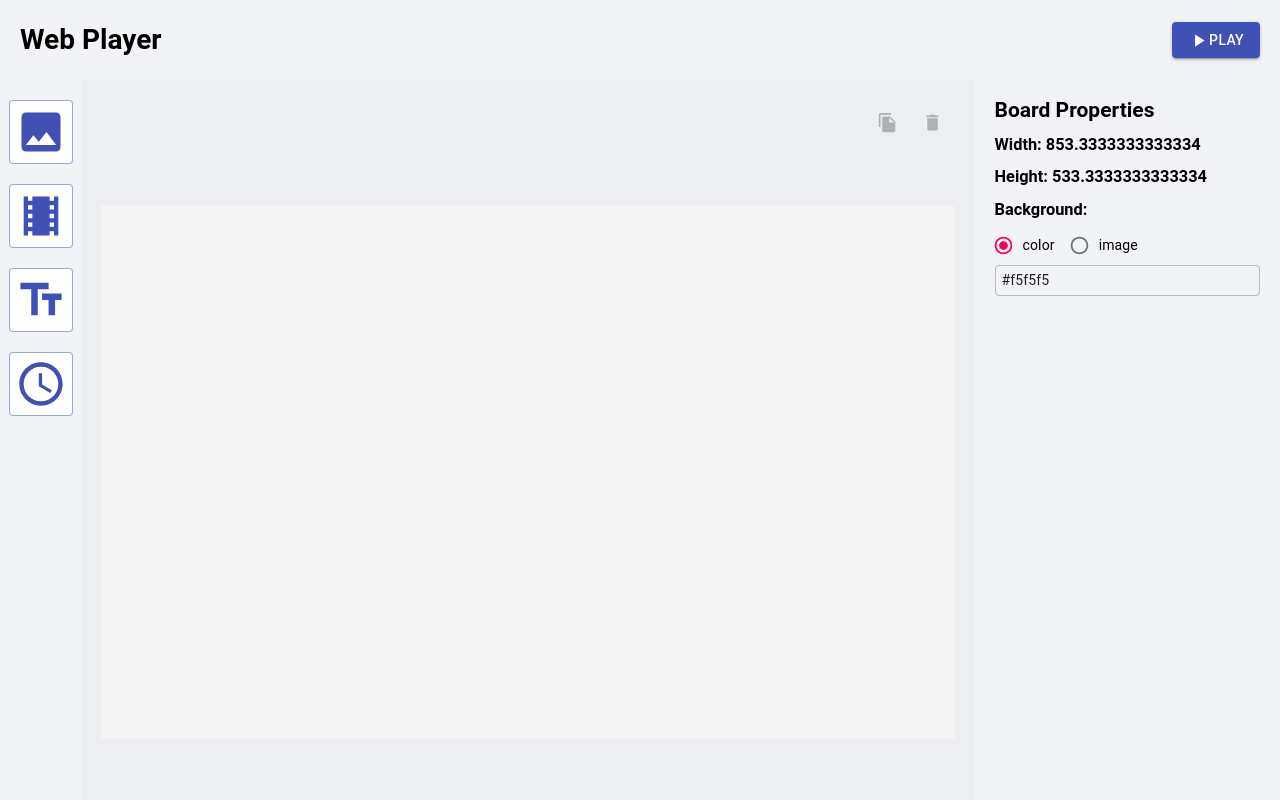
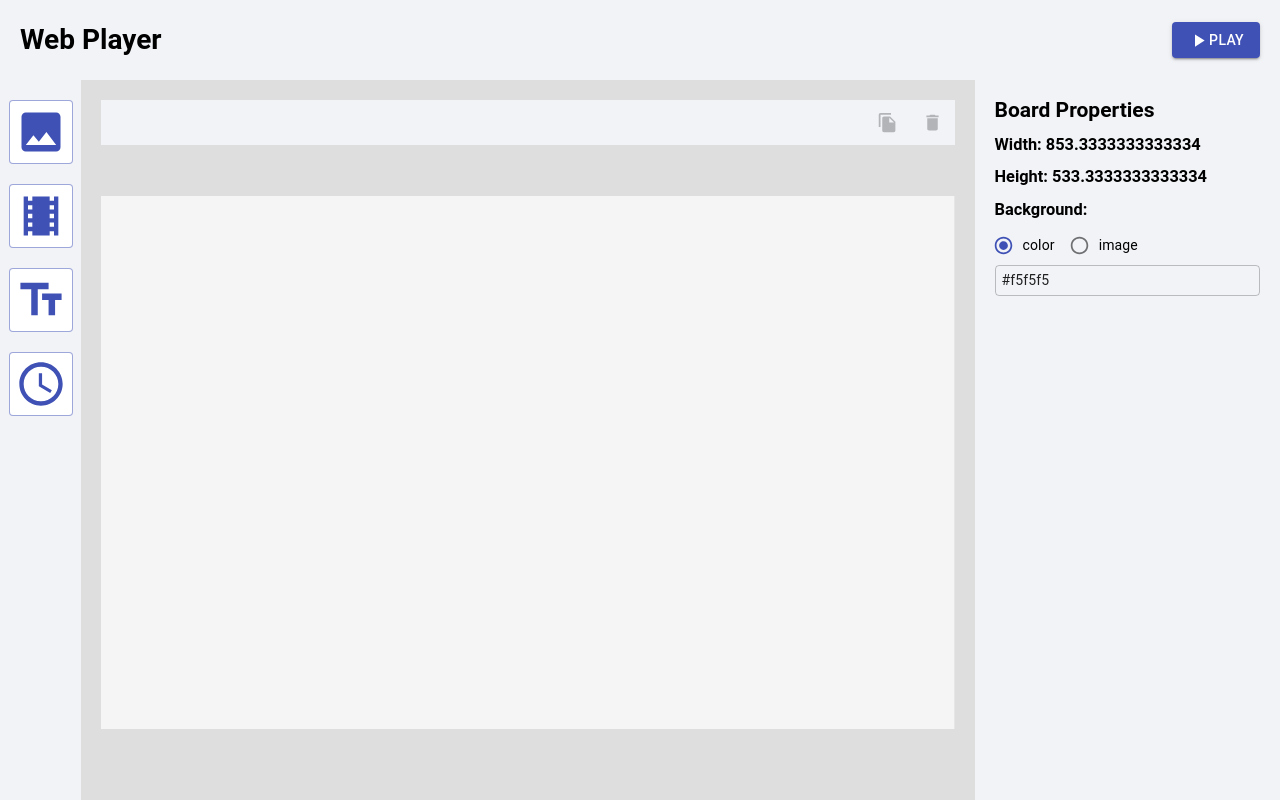
Before and after one commit to MuJungHo/web-signage, a React app: page / in a window 1280 px wide. Built offline with nearby package versions, Linux system fonts and the light colour scheme.

Commit message:
畫布版面調整

```diff
--- a/src/Editor.js
+++ b/src/Editor.js
@@ -70,7 +70,7 @@ export default () => {
     <div style={{
       width: '100%',
       height: '100vh',
-      backgroundColor: 'rgba(74,91,117,.1)'
+      backgroundColor: 'rgba(0, 0, 0, 0.13)'
     }}>
       <Header
         layers={layers}
--- a/src/components/ActionBar.js
+++ b/src/components/ActionBar.js
@@ -6,7 +6,7 @@ import moment from 'moment'
 export default ({ layers, setLayers, activeLayerID, setActiveLayerID }) => {
   const activeLayer = layers.find(layer => layer.id === activeLayerID) || {}
   return (
-    <div style={{ width: '100%' }}>
+    <div style={{ width: '100%', backgroundColor: 'rgb(241, 243, 247)' }}>
       <IconButton color="primary" component="span"
         disabled={!activeLayerID}
         style={{ float: 'right' }}
--- a/src/components/Board.js
+++ b/src/components/Board.js
@@ -9,7 +9,6 @@ export default ({ layers, setLayers, activeLayerID, setActiveLayerID, board }) =
       height={board.height}
       ref={boardRef}
       // stroke="#f5f5f5"
-      style={{ marginTop: 20 }}
     >
       {
         board.background.type === 'color'
--- a/src/components/ControlPanel.js
+++ b/src/components/ControlPanel.js
@@ -151,8 +151,8 @@ const BoardProperties = ({ board, setBoard }) => {
           type: e.target.value
         }
       })}>
-        <FormControlLabel value="color" control={<Radio />} label="color" />
-        <FormControlLabel value="image" control={<Radio />} label="image" />
+        <FormControlLabel value="color" control={<Radio color="primary" />} label="color" />
+        <FormControlLabel value="image" control={<Radio color="primary" />} label="image" />
       </RadioGroup>
       {
         board.background.type === 'color'
@@ -218,8 +218,8 @@ export default ({ layers, setLayers, activeLayerID, board, setBoard }) => {
         activeLayer.data ? {
           'image': <ImageProperties activeLayer={activeLayer} layers={layers} setLayers={setLayers} />,
           'video': <VideoProperties activeLayer={activeLayer} layers={layers} setLayers={setLayers} />,
-          'text': <TextProperties activeLayer={activeLayer} layers={layers} setLayers={setLayers}/>,
-          'time': <TimeProperties activeLayer={activeLayer} layers={layers} setLayers={setLayers}/>,
+          'text': <TextProperties activeLayer={activeLayer} layers={layers} setLayers={setLayers} />,
+          'time': <TimeProperties activeLayer={activeLayer} layers={layers} setLayers={setLayers} />,
         }[activeLayer.data.type]
           : <BoardProperties board={board} setBoard={setBoard} />
       }
```
